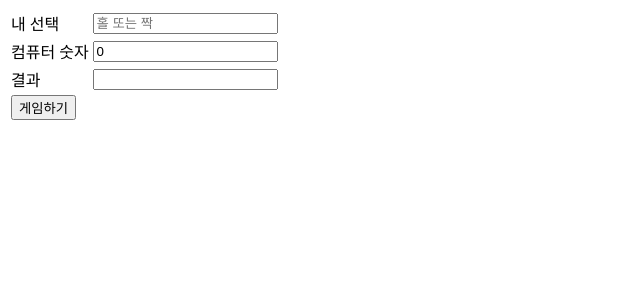
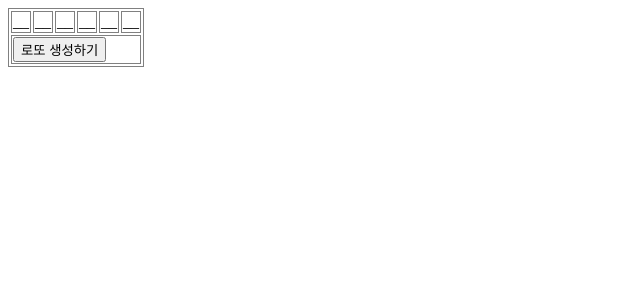
Before and after one commit to jin-yeager/hello-svelte, a Svelte app: page / in a window 1280 px wide. Shown: the top 300 px of the page, without its empty margins (0-640 px from the left). Built offline with nearby package versions, Linux system fonts and the light colour scheme.

Commit message:
feat: LottoGenerator

```diff
--- a/src/App.svelte
+++ b/src/App.svelte
@@ -2,11 +2,13 @@
 
 import Gugu from "./lib/Gugu.svelte";
 import Holl from "./lib/Holl.svelte";
+import Lotto from "./lib/Lotto.svelte";
+import Morning from "./lib/Morning.svelte";
 </script>
 
 <main>
 
-<Holl/>
+<Lotto/>
 
 </main>
 
--- /dev/null
+++ b/src/lib/Lotto.svelte
@@ -0,0 +1,74 @@
+<script>
+  // 1~45 배열을 직접 나열
+  const arr45 = [
+    1,2,3,4,5, 6,7,8,9,10,
+    11,12,13,14,15, 16,17,18,19,20,
+    21,22,23,24,25,26,27,28,29,30,
+    31,32,33,34,35,36,37,38,39,40,
+    41,42,43,44,45
+  ];
+
+  // 개별 로또 번호 바인딩 변수
+  let l1 = '__';
+  let l2 = '__';
+  let l3 = '__';
+  let l4 = '__';
+  let l5 = '__';
+  let l6 = '__';
+
+  function generateLotto() {
+    // arr45 복사본 생성
+    const numbers = [...arr45];
+
+    // 1000번 셔플
+    for (let i = 0; i < 1000; i++) {
+      const rnd = Math.floor(Math.random() * 45);
+      const temp = numbers[0];
+      numbers[0] = numbers[rnd];
+      numbers[rnd] = temp;
+    }
+
+    // inline 버블 정렬: numbers의 처음 6개만 정렬
+    for (let i = 0; i < 5; i++) {
+      for (let j = 0; j < 5 - i; j++) {
+        if (numbers[j] > numbers[j + 1]) {
+          const temp2 = numbers[j];
+          numbers[j] = numbers[j + 1];
+          numbers[j + 1] = temp2;
+        }
+      }
+    }
+
+    // 정렬된 상위 6개를 각 변수에 할당
+    l1 = numbers[0];
+    l2 = numbers[1];
+    l3 = numbers[2];
+    l4 = numbers[3];
+    l5 = numbers[4];
+    l6 = numbers[5];
+  }
+</script>
+
+<table>
+  <tbody>
+  <tr>
+    <td><span>{l1}</span></td>
+    <td><span>{l2}</span></td>
+    <td><span>{l3}</span></td>
+    <td><span>{l4}</span></td>
+    <td><span>{l5}</span></td>
+    <td><span>{l6}</span></td>
+  </tr>
+  <tr>
+    <td colspan="6">
+      <button on:click={generateLotto}>로또 생성하기</button>
+    </td>
+  </tr>
+  </tbody>
+</table>
+
+<style>
+  table, tr, td {
+    border: 1px solid grey;
+  }
+</style>
--- a/src/lib/Morning.svelte
+++ b/src/lib/Morning.svelte
@@ -1,11 +1,13 @@
 <script>
-  let msg = "Good Morning"
-  const myclick = () => {
-    msg = "Good Evening"
+  // 메시지 바인딩용 변수
+  let msg = '';
+
+  function myclick() {
+    msg = 'HAVE A GOOD DAY, EUGENES!';
   }
 </script>
 
-{msg}
-<button onclick={myclick}>
-  CLICK
+<p>{msg}</p>
+<button on:click={myclick}>
+NICE
 </button>
```
Also changed, not shown: src/lib/Life01.svelte (added, +15 -0 lines).
